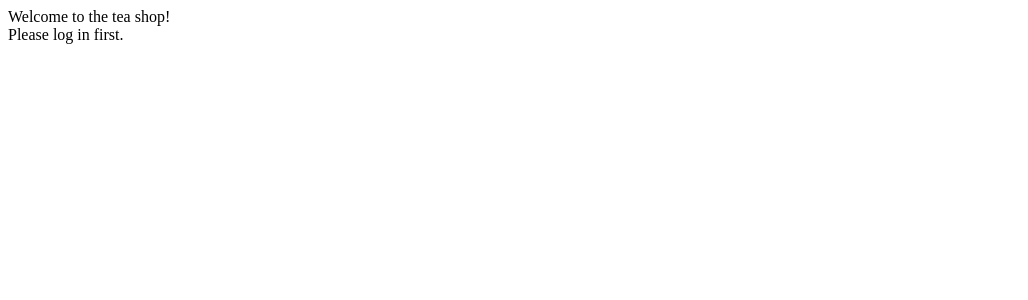
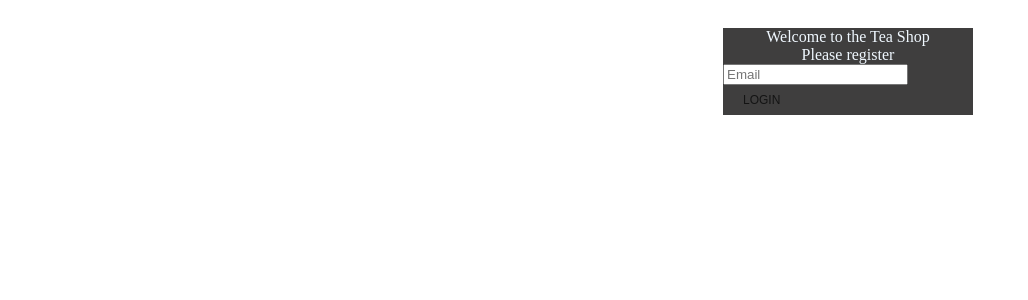
Before and after one commit to RenatAllakhyarov/frontend-template, a Next.js app: page /authorization in a window 1280 px wide. Shown: the top 300 px of the page, without its empty margins (0-1028 px from the left). Built offline with nearby package versions, Linux system fonts and the light colour scheme.

Commit message:
feat: Added AuthorizationWindow component

```diff
--- a/src/app/authorization/page.tsx
+++ b/src/app/authorization/page.tsx
@@ -1,19 +1,9 @@
-import StyledButton from "@components/StyledButton";
+import AuthorizationWindow from "src/views/AuthorizationWindow";
 
 const AuthorizationPage = () => {
     return (
-        <div className="bg-blue">
-            <div className="authorization-header">Welcome to the tea shop!</div>
-            <div className="subtitle">Please log in first.</div>
-            <form className="email-form">
-                {/* <input
-                    type="email"
-                    value=""
-                    onChange={(e) => e.target.value}
-                    placeholder="Email"
-                /> */}
-            </form>
-            {/* <StyledButton label={"Sign up"} onClick={handleClick} /> */}
+        <div className="auth-page">
+            <AuthorizationWindow />
         </div>
     );
 };
--- a/src/app/layout.tsx
+++ b/src/app/layout.tsx
@@ -1,5 +1,7 @@
 import StoreWrapper from "@components/StoreWrapper";
+import store from "@store/index";
 import { type Metadata } from "next";
+import { Provider } from "react-redux";
 
 export const metadata: Metadata = {
     title: "Market frontend template",
@@ -15,7 +17,9 @@ const RootLayout = ({
     return (
         <html lang="en">
             <body>
-                <StoreWrapper>{children}</StoreWrapper>
+                <Provider store={store}>
+                    <StoreWrapper>{children}</StoreWrapper>
+                </Provider>
             </body>
         </html>
     );
--- a/src/components/StyledButton/index.tsx
+++ b/src/components/StyledButton/index.tsx
@@ -3,17 +3,24 @@ import "./style.css";
 
 export interface IStyledButtonProps {
     label: string;
-    onClick: () => void;
+    type?: "button" | "submit" | "reset";
+    onClick?: () => void;
     disabled?: boolean;
 }
 
 const StyledButton = ({
     label,
+    type = "button",
     onClick,
     disabled = false,
 }: IStyledButtonProps): ReactElement => {
     return (
-        <button className="styled-button" onClick={onClick} disabled={disabled}>
+        <button
+            className="styled-button"
+            type={type}
+            onClick={onClick}
+            disabled={disabled}
+        >
             {label.toUpperCase()}
         </button>
     );
--- a/src/components/StyledButton/style.css
+++ b/src/components/StyledButton/style.css
@@ -11,9 +11,9 @@ button {
     padding: 15px 20px;
     border-radius: 4px;
 
-    color: rgb(97, 97, 255);
+    color: rgb(20, 20, 20);
 
-    transition: background-color .35s;
+    transition: background-color 0.35s;
 }
 
 .styled-button:enabled:hover {
--- /dev/null
+++ b/src/hooks/index.ts
@@ -0,0 +1,5 @@
+import { TRootState, TAppDispatch } from "@store/index";
+import { useDispatch, useSelector, TypedUseSelectorHook } from "react-redux";
+
+export const useAppDispatch = () => useDispatch<TAppDispatch>();
+export const useAppSelector: TypedUseSelectorHook<TRootState> = useSelector;
--- a/src/store/index.ts
+++ b/src/store/index.ts
@@ -1,9 +1,12 @@
 import applicationReducer from "@store/slices/Application";
 import { configureStore } from "@reduxjs/toolkit";
+import userReducer from "@store/slices/User/index";
+import { useDispatch, useSelector, TypedUseSelectorHook } from "react-redux";
 
 const store = configureStore({
     reducer: {
         application: applicationReducer,
+        user: userReducer,
     },
     middleware: (getDefaultMiddleware) =>
         getDefaultMiddleware({
--- /dev/null
+++ b/src/store/slices/User/index.ts
@@ -0,0 +1,27 @@
+import { createSlice, PayloadAction } from "@reduxjs/toolkit";
+
+interface UserState {
+    currentEmail: string;
+    isRegistered: boolean;
+}
+
+const initialState: UserState = {
+    currentEmail: "",
+    isRegistered: false,
+};
+
+const userSlice = createSlice({
+    name: "user",
+    initialState,
+    reducers: {
+        setUserEmail: (state, action: PayloadAction<string>) => {
+            state.currentEmail = action.payload;
+        },
+        setUserRegistered: (state, action: PayloadAction<boolean>) => {
+            state.isRegistered = action.payload;
+        },
+    },
+});
+
+export const { setUserEmail, setUserRegistered } = userSlice.actions;
+export default userSlice.reducer;
--- /dev/null
+++ b/src/views/AuthorizationWindow/index.tsx
@@ -0,0 +1,62 @@
+"use client";
+
+import StyledButton from "@components/StyledButton";
+import AlertText from "@components/AlertText";
+import { setUserEmail, setUserRegistered } from "@store/slices/User";
+// import { useAppDispatch, useAppSelector } from "@hooks/index";
+import { useDispatch, useSelector } from "react-redux";
+import { FormEvent, ReactElement, useState } from "react";
+import { AlertTypes } from "@utils/constants";
+import "./style.css";
+import { TRootState } from "@store/index";
+
+const AuthorizationWindow = (): ReactElement => {
+    const dispatch = useDispatch();
+
+    const { currentEmail, isRegistered } = useSelector(
+        (state: TRootState) => state.user
+    );
+    const [localEmail, setLocalEmail] = useState<string>(currentEmail);
+
+    const handleEmailChange = (
+        event: React.ChangeEvent<HTMLInputElement>
+    ): void => {
+        setLocalEmail(event.target.value);
+    };
+
+    const handleSubmit = (event: FormEvent): void => {
+        event.preventDefault();
+
+        dispatch(setUserEmail(localEmail));
+
+        console.log("Email submitted:", localEmail);
+
+        dispatch(setUserRegistered(true));
+    };
+
+    return (
+        <div className="auth-window">
+            <div className="auth-header">Welcome to the Tea Shop</div>
+            <div className="auth-subtitle">Please register</div>
+            <form onSubmit={handleSubmit} className="email-form">
+                <input
+                    type="email"
+                    value={localEmail}
+                    onChange={handleEmailChange}
+                    className="email-input"
+                    placeholder="Email"
+                    required
+                />
+                <StyledButton type="submit" label="Login" />
+            </form>
+            {isRegistered && (
+                <AlertText
+                    type={AlertTypes.SUCCESS}
+                    message="Successfully registered"
+                />
+            )}
+        </div>
+    );
+};
+
+export default AuthorizationWindow;
--- /dev/null
+++ b/src/views/AuthorizationWindow/style.css
@@ -0,0 +1,13 @@
+.auth-window {
+    position: relative;
+    top: 20px;
+    left: 715px;
+    display: flex;
+    flex-direction: column;
+    justify-content: center;
+    align-items: center;
+    color: aliceblue;
+    background-color: rgb(63, 62, 62);
+    max-width: 250px;
+    max-height: 200px;
+}
--- a/tsconfig.json
+++ b/tsconfig.json
@@ -23,7 +23,8 @@
             "@components/*": ["./src/components/*"],
             "@app/*": ["./src/app/*"],
             "@store/*": ["./src/store/*"],
-            "@utils/*": ["./src/utils/*"]
+            "@utils/*": ["./src/utils/*"],
+            "@hooks/*": ["./src/hooks/*"]
         }
     },
     "include": ["next-env.d.ts", "**/*.ts", "**/*.tsx", ".next/types/**/*.ts"],
```
